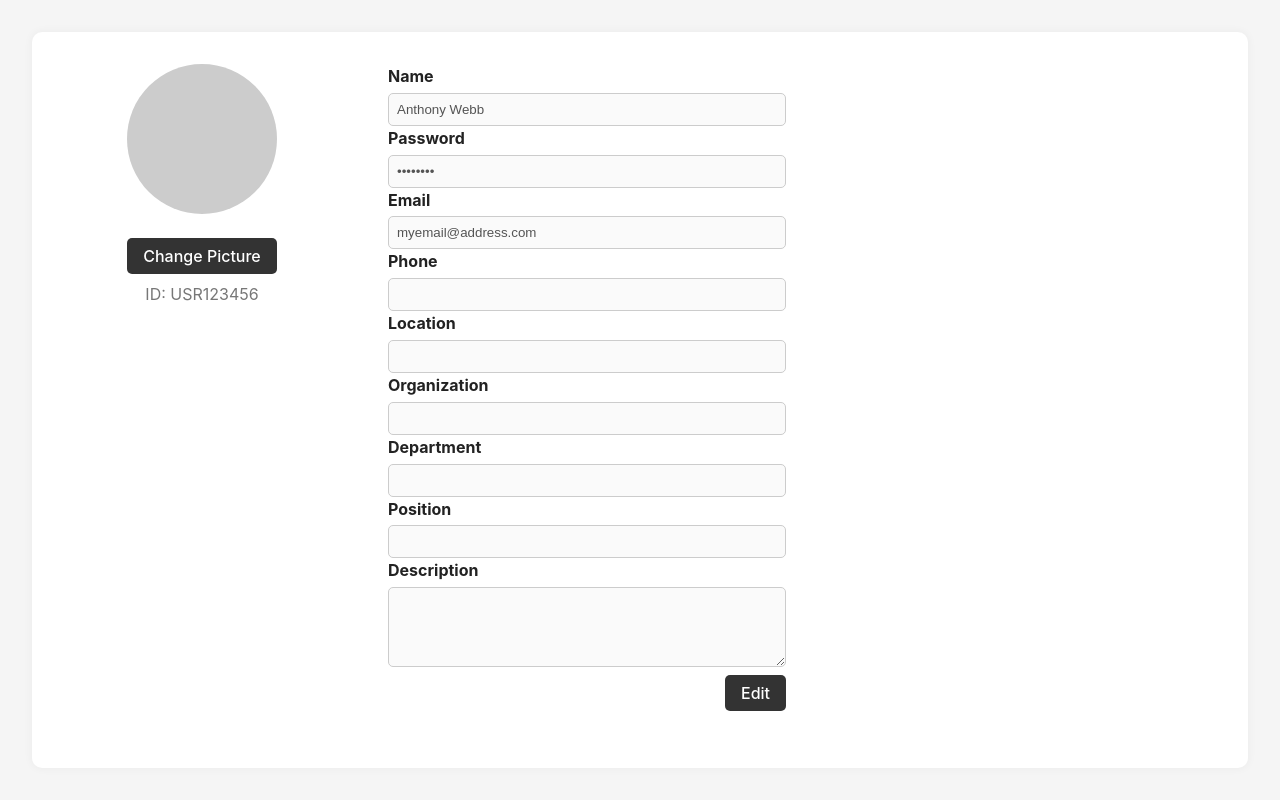
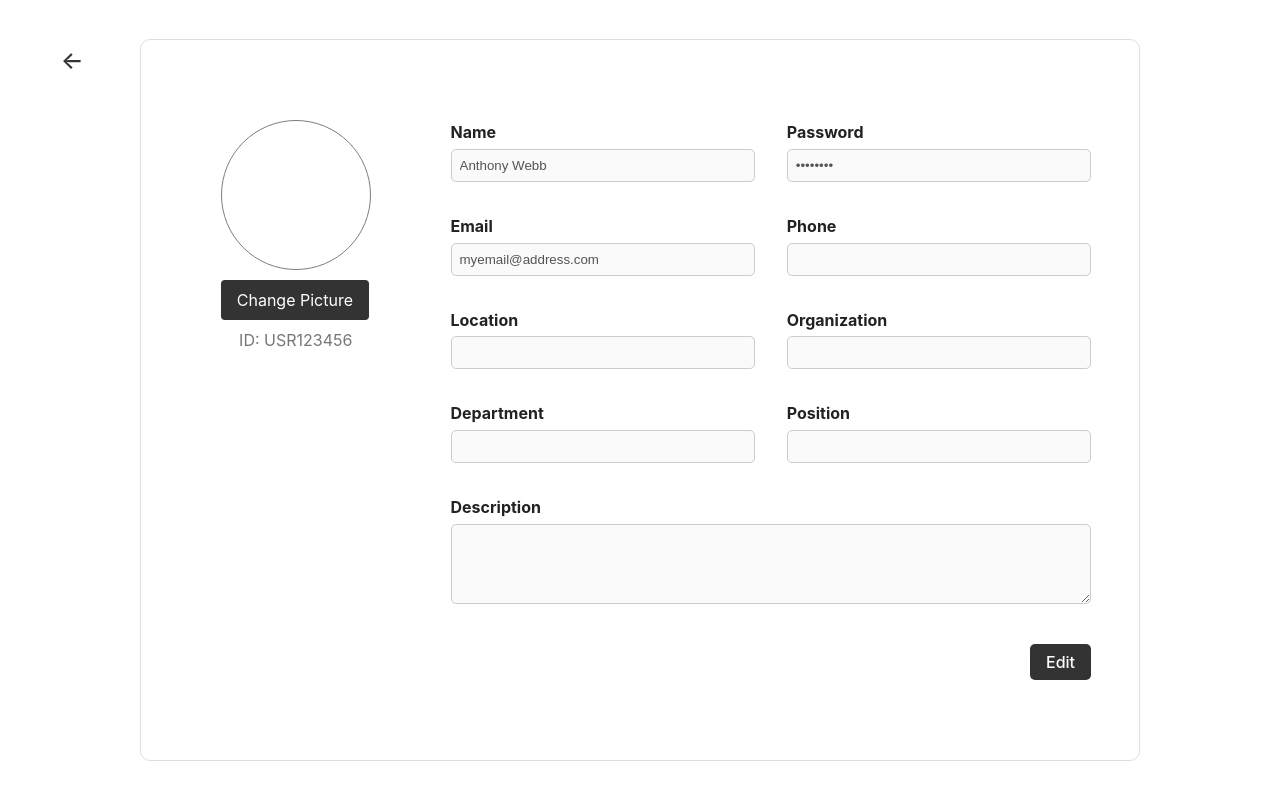
Before and after one commit to ve11yn/anggarin, a React (Vite) app: page /profile in a window 1280 px wide. Built offline with nearby package versions, Linux system fonts and the light colour scheme; no server answers.

Commit message:
profile draft 2

```diff
--- a/src/profile.css
+++ b/src/profile.css
@@ -1,22 +1,25 @@
 .profile-container {
-    background-color: #f5f5f5;
+  background-color: #fff;
   min-height: 100vh;
-    padding: 2rem;
+  padding: 2rem 2rem; /* top/bottom 2rem, left/right 1rem */
   display: flex;
   justify-content: center;
+  align-items: center;
 }
 
+
 .profile-box {
-    width: 95vw;
-    max-width: none;
+  width: 90vw;           /* Make it responsive based on viewport */
+  max-width: 1000px;     /* Allow it to grow more on large screens */
+  margin: 0 auto;
   background-color: #fff;
-    padding: 2rem;
+  padding: 5rem 3rem;
+  border: 1px solid #ddd;
   border-radius: 10px;
-    box-shadow: 0 0 10px rgba(0, 0, 0, 0.05);
   display: flex;
   gap: 3rem;
-    align-items: flex-start;
 }
+
 
   .profile-left {
     flex: 1;
@@ -27,10 +30,37 @@
 
   .profile-picture {
     width: 150px;
-    height: 150px;
+    height: 150px; /* Set the height for the profile picture container */
+    overflow: hidden;
     border-radius: 50%;
-    background-color: #ccc;
-    margin-bottom: 1rem;
+    margin: 0 auto;
+    border: 0.5px solid #7d7d7d; /* Border color */
+  }
+
+  .profile-picture img {
+    width: 100%;
+    height: 100%;
+    object-fit: cover; /* Ensures the image is scaled and cropped correctly */
+  }
+
+  .profile-picture-button {
+    display: inline-block;
+    margin-top: 10px;
+    padding: 8px 16px;
+    background-color: #333;
+    color: white;
+    border: none;
+    border-radius: 4px;
+    cursor: pointer;
+    text-align: center;
+  }
+
+  .profile-picture-button:hover {
+    background-color: #7d7d7d;
+  }
+
+  input[type="file"] {
+    display: none;
   }
 
   .profile-id {
@@ -48,9 +78,25 @@
     cursor: pointer;
   }
 
+  .profile-button:hover {
+    background-color: #7d7d7d; /* A darker shade of blue on hover */
+  }
+
   .profile-button.cancel {
     background-color: #888;
   }
+
+  .profile-back-button {
+    position: absolute;
+    top: 2rem;
+    left: 2rem;
+    background: none;
+    border: none;
+    font-size: 1.5rem;
+    cursor: pointer;
+    color:#333;
+  }
+
 
   .profile-right {
     flex: 3;
@@ -62,11 +108,13 @@
   .profile-field {
     display: flex;
     flex-direction: column;
+    margin-bottom: 1rem;
   }
 
   .profile-label {
     font-weight: bold;
     margin-bottom: 0.3rem;
+
   }
 
   .profile-input,
--- a/src/profile.tsx
+++ b/src/profile.tsx
@@ -1,20 +1,23 @@
 // Profile.tsx
 import React, { useState } from 'react';
 import './profile.css';
+import { useNavigate } from 'react-router-dom';
+
 
 const Profile: React.FC = () => {
+  const navigate = useNavigate();
   // Initial user data
   const [formData, setFormData] = useState({
-    id: 'USR123456',
-    name: 'Anthony Webb',
-    password: '********',
-    email: 'myemail@address.com',
-    phone: '',
-    location: '',
-    organization: '',
-    department: '',
-    position: '',
-    description: ''
+    id: "USR123456",
+    name: "Anthony Webb",
+    password: "********",
+    email: "myemail@address.com",
+    phone: "",
+    location: "",
+    organization: "",
+    department: "",
+    position: "",
+    description: "",
   });
 
   // Data being edited
@@ -22,10 +25,13 @@ const Profile: React.FC = () => {
   const [editing, setEditing] = useState(false);
 
   // Update the form field when user types
-  const handleChange = (e: React.ChangeEvent<HTMLInputElement | HTMLTextAreaElement>) => {
+  const handleChange = (
+    e: React.ChangeEvent<HTMLInputElement | HTMLTextAreaElement>
+  ) => {
     const { name, value } = e.target;
     setEditData({ ...editData, [name]: value });
   };
+
 
   // Save the changes
   const handleSave = () => {
@@ -42,26 +48,64 @@ const Profile: React.FC = () => {
   // Enter edit mode
   const handleEdit = () => setEditing(true);
 
+  const [profileImage, setProfileImage] = useState<string | null>(null);
+
+const handleImageChange = (e: React.ChangeEvent<HTMLInputElement>) => {
+  if (e.target.files && e.target.files[0]) {
+    const fileURL = URL.createObjectURL(e.target.files[0]);
+    setProfileImage(fileURL);
+  }
+};
+
+
   return (
     <div className="profile-container">
+      <button
+        className="profile-back-button"
+        onClick={() => navigate("/dashboard")}
+      >
+        ←
+      </button>
+
       <div className="profile-box">
         {/* Left column with picture and ID */}
         <div className="profile-left">
-          <div className="profile-picture"></div>
-          <button className="profile-button" type="button">Change Picture</button>
+          <div>
+            <div className="profile-picture">
+              {profileImage ? <img src={profileImage} alt="Profile" /> : null}
+            </div>
+            <input
+              type="file"
+              accept="image/*"
+              onChange={handleImageChange}
+              id="profileImageInput"
+            />
+            <label htmlFor="profileImageInput" className="profile-picture-button">
+              Change Picture
+            </label>
+          </div>
           <p className="profile-id">ID: {formData.id}</p>
         </div>
 
-        {/* Right column with form fields */}
-        <div className="profile-right">
-          <form onSubmit={(e) => e.preventDefault()}>
-            {/* Loop through all fields except description */}
-            {['name', 'password', 'email', 'phone', 'location', 'organization', 'department', 'position'].map((field) => (
+        {/* Right column form area */}
+        <form onSubmit={(e) => e.preventDefault()} className="profile-right">
+          {[
+            "name",
+            "password",
+            "email",
+            "phone",
+            "location",
+            "organization",
+            "department",
+            "position",
+          ].map((field) => (
             <div className="profile-field" key={field}>
-                <label className="profile-label">{field.charAt(0).toUpperCase() + field.slice(1)}</label>
+              <label className="profile-label">
+                {field.charAt(0).toUpperCase() + field.slice(1)}
+              </label>
               <input
                 className="profile-input"
-                  type={field === 'password' ? 'password' : 'text'}
+                type={field === "password" ? "password" : "text"}
                 name={field}
                 value={editData[field as keyof typeof editData]}
                 onChange={handleChange}
@@ -71,7 +115,7 @@ const Profile: React.FC = () => {
           ))}
 
           {/* Description spans full width */}
-            <div className="profile-field" style={{ gridColumn: 'span 2' }}>
+          <div className="profile-field" style={{ gridColumn: "span 2" }}>
             <label className="profile-label">Description</label>
             <textarea
               className="profile-textarea"
@@ -82,22 +126,39 @@ const Profile: React.FC = () => {
             />
           </div>
 
-            {/* Bottom right buttons */}
+          {/* Bottom-right buttons */}
           <div className="profile-buttons">
             {!editing ? (
-                <button type="button" className="profile-button" onClick={handleEdit}>Edit</button>
+              <button
+                type="button"
+                className="profile-button"
+                onClick={handleEdit}
+              >
+                Edit
+              </button>
             ) : (
               <>
-                  <button type="button" className="profile-button cancel" onClick={handleCancel}>Cancel</button>
-                  <button type="button" className="profile-button" onClick={handleSave}>Save</button>
+                <button
+                  type="button"
+                  className="profile-button cancel"
+                  onClick={handleCancel}
+                >
+                  Cancel
+                </button>
+                <button
+                  type="button"
+                  className="profile-button"
+                  onClick={handleSave}
+                >
+                  Save
+                </button>
               </>
             )}
           </div>
         </form>
       </div>
     </div>
-    </div>
   );
-};
+}
 
 export default Profile;
```
Lines whose indentation alone changed are shown as unchanged.
